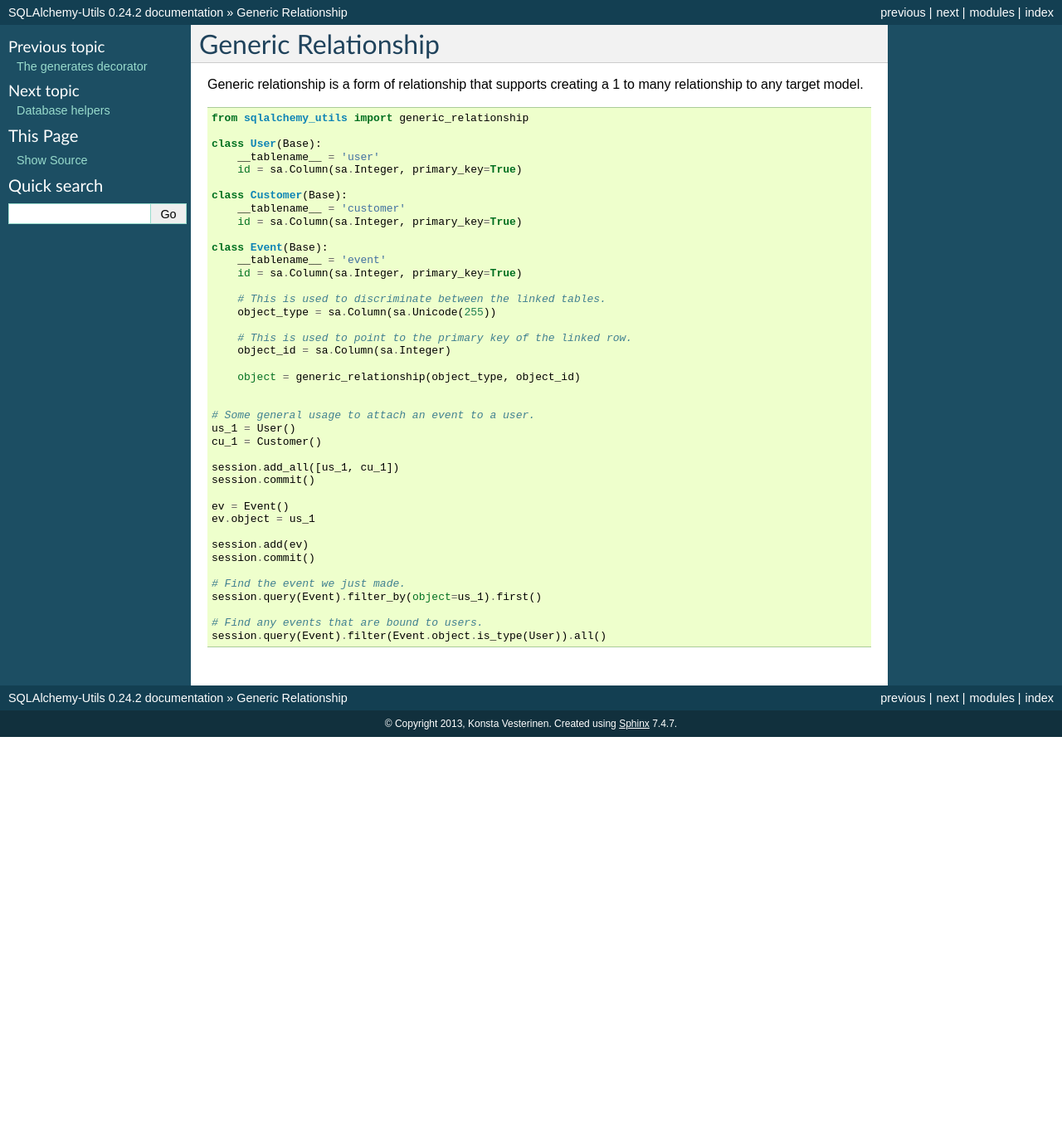
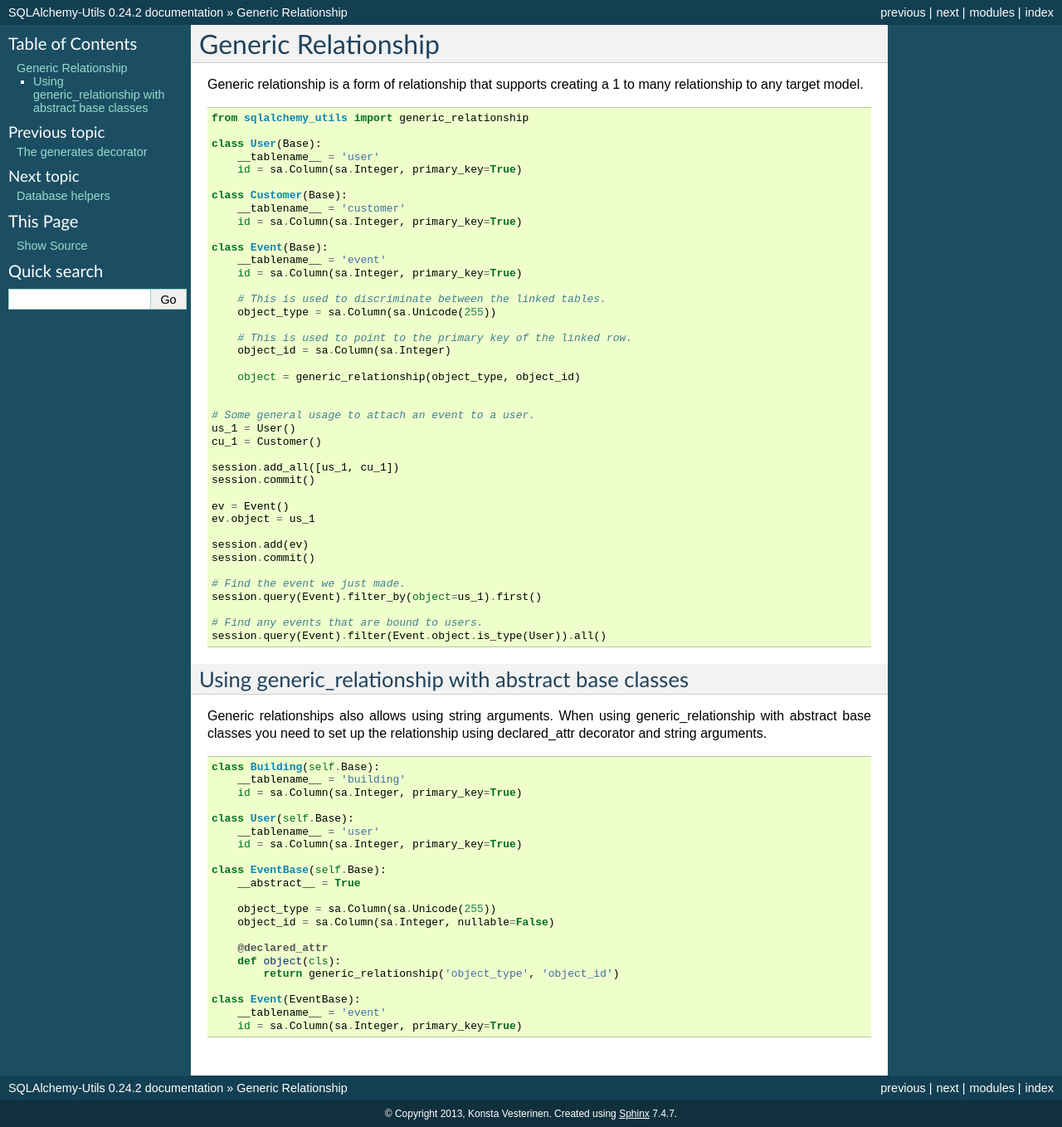
Before and after one commit to kvesteri/sqlalchemy-utils, a Sphinx documentation site: the page built from docs/generic_relationship.rst, in a window 1280 px wide. Shown: the whole page at 83% size. Built offline with Sphinx 7.4.7, drawn with Linux system fonts in a browser that asks for light colours; before the commit the page ends 900 px from its top, so only the background shows below that.

Commit message:
Add string arg support for generic relationship

```diff
--- a/docs/generic_relationship.rst
+++ b/docs/generic_relationship.rst
@@ -47,4 +47,34 @@ Generic relationship is a form of relationship that supports creating a 1 to man
     # Find any events that are bound to users.
     session.query(Event).filter(Event.object.is_type(User)).all()
 
-.. _colour: https://github.com/vaab/colour
+
+Using generic_relationship with abstract base classes
+^^^^^^^^^^^^^^^^^^^^^^^^^^^^^^^^^^^^^^^^^^^^^^^^^^^^^
+
+Generic relationships also allows using string arguments. When using generic_relationship with abstract base classes you need to set up the relationship using declared_attr decorator and string arguments.
+
+
+::
+
+
+    class Building(self.Base):
+        __tablename__ = 'building'
+        id = sa.Column(sa.Integer, primary_key=True)
+
+    class User(self.Base):
+        __tablename__ = 'user'
+        id = sa.Column(sa.Integer, primary_key=True)
+
+    class EventBase(self.Base):
+        __abstract__ = True
+
+        object_type = sa.Column(sa.Unicode(255))
+        object_id = sa.Column(sa.Integer, nullable=False)
+
+        @declared_attr
+        def object(cls):
+            return generic_relationship('object_type', 'object_id')
+
+    class Event(EventBase):
+        __tablename__ = 'event'
+        id = sa.Column(sa.Integer, primary_key=True)
```
Also changed, not shown: 2 other files.
